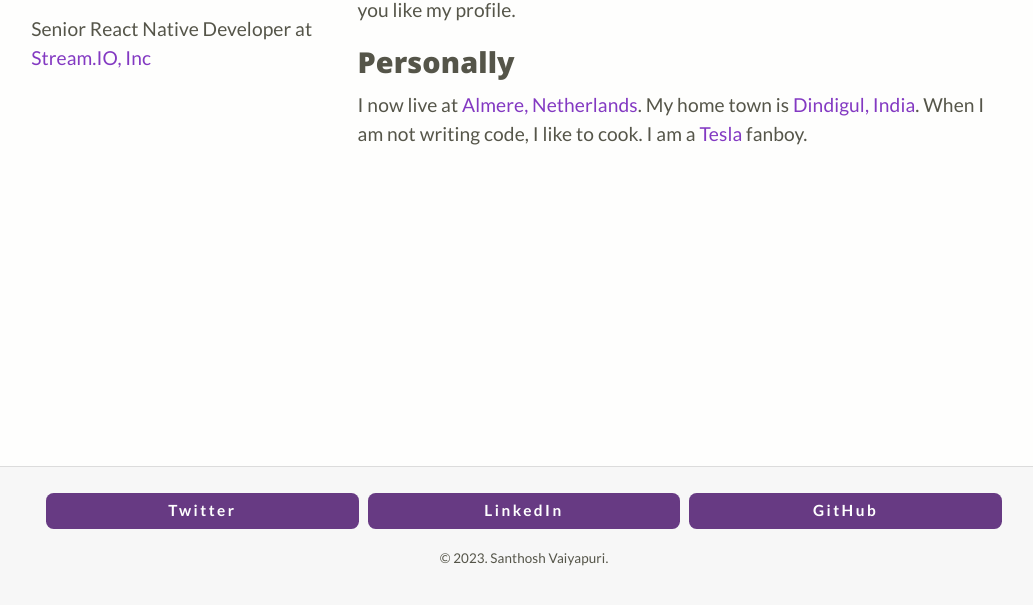
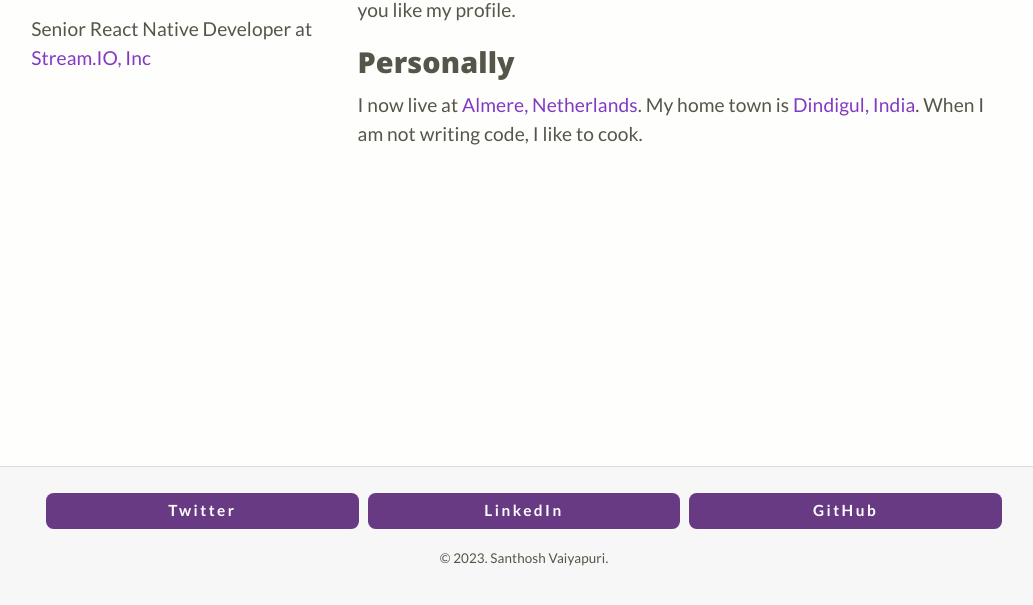
Before and after one commit to santhoshvai/santhoshvai.github.io, a Jekyll site: the page built from about.md, in a window 1280 px wide, cut to the strip 311-919 px from the top of the page. Shown: the top 605 px of the strip, without its empty margins (116-1149 px from the left). Built offline with Jekyll 4.4.1, drawn with Linux system fonts in a browser that asks for light colours.

Commit message:
Update about.md

```diff
--- a/about.md
+++ b/about.md
@@ -12,4 +12,4 @@ Looking to recruit a Mobile developer? Check out my [resume](/public/files/Santh
 
 ## Personally
 
-I now live at [Almere, Netherlands](https://www.google.nl/maps/place/Almere). My home town is [Dindigul, India](https://www.google.nl/maps/place/Dindigul,+Tamil+Nadu,+India). When I am not writing code, I like to cook. I am a [Tesla](http://www.teslamotors.com/) fanboy.
+I now live at [Almere, Netherlands](https://www.google.nl/maps/place/Almere). My home town is [Dindigul, India](https://www.google.nl/maps/place/Dindigul,+Tamil+Nadu,+India). When I am not writing code, I like to cook.
```
